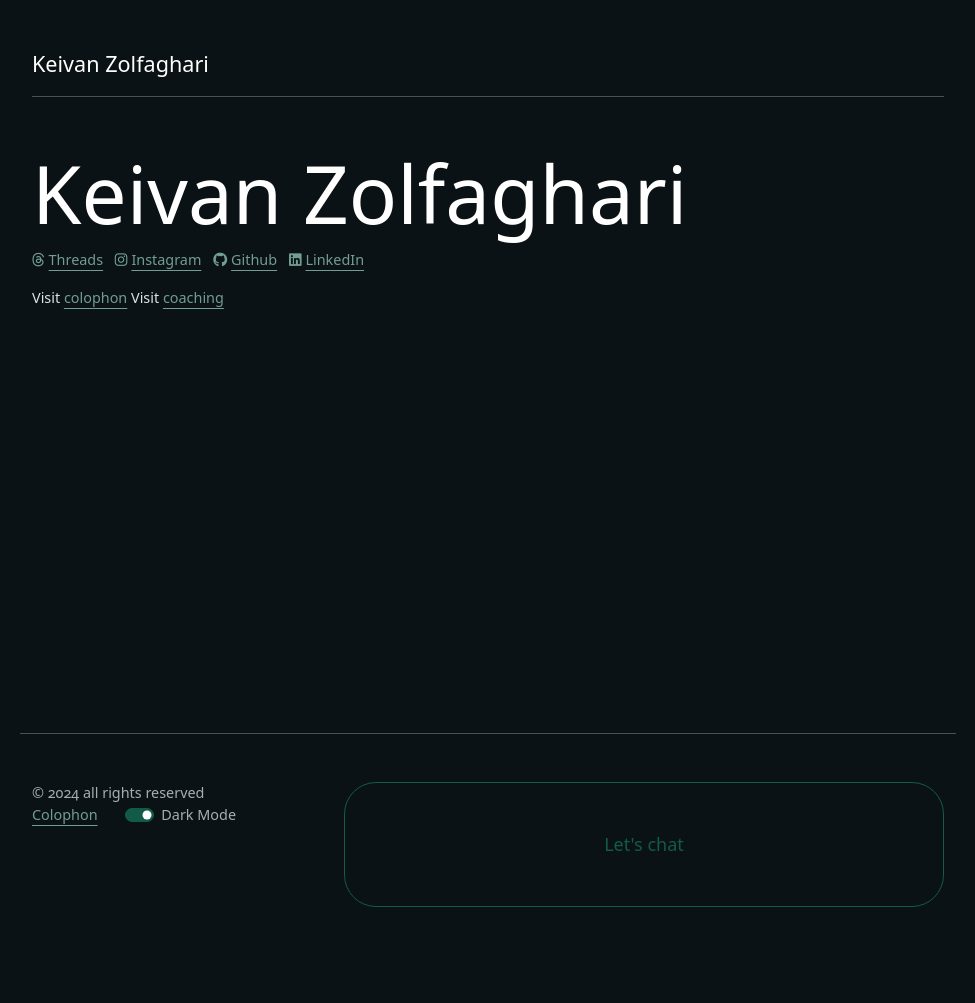
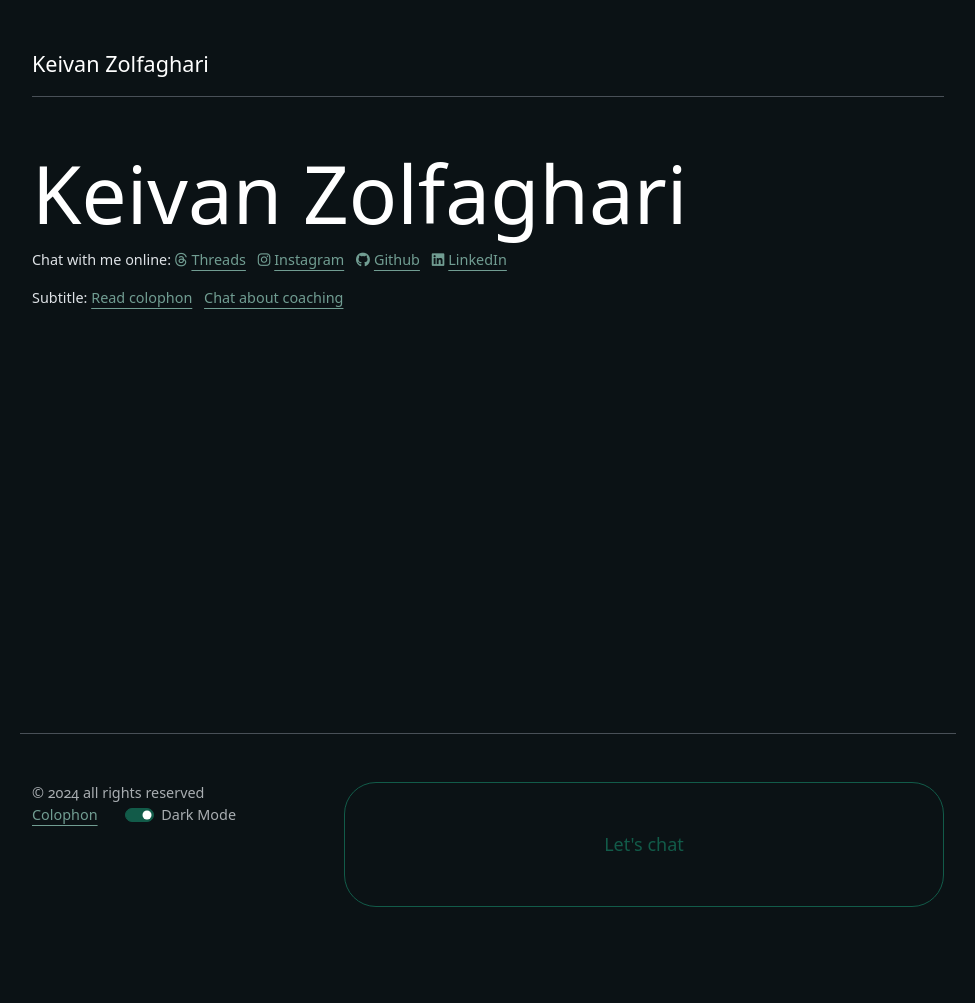
Before and after one commit to keivanz/keivanz.github.io, a Jekyll site: the page built from index.md, in a window 1280 px wide. Shown: the whole page, without its empty margins (152-1127 px from the left). Built offline with Jekyll 4.4.1, drawn with Linux system fonts in a browser that asks for light colours; nearby versions of some CDN libraries.

Commit message:
updating link formatting

```diff
--- a/_includes/main.html
+++ b/_includes/main.html
@@ -1,6 +1,7 @@
 <h1 class="display-1 text-body-emphasis">{{ site.title }}</h1>
 
 <ul class="list-inline ps-0">
+  Chat with me online:
   <li class="list-inline-item">
     <a href="https://test.com/test" target="_blank">
       <i class="fa-brands fa-threads pe-1"></i>Threads
@@ -23,5 +24,8 @@
   </li>
 </ul>
 
-Visit <a href="/colophon">colophon</a>
-Visit <a href="/coach">coaching</a>
+<ul class="list-inline ps-0">
+  Subtitle:
+  <li class="list-inline-item"><a href="/colophon">Read colophon</a></li>
+  <li class="list-inline-item"><a href="/coach">Chat about coaching</a></li>
+</ul>
```
